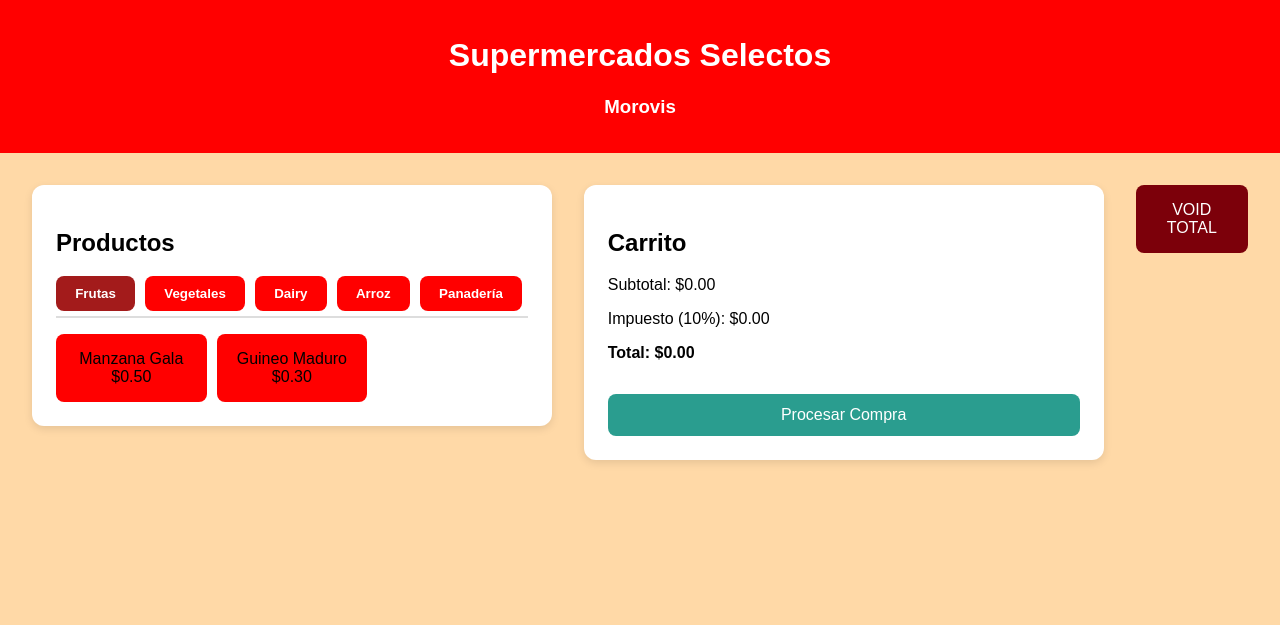
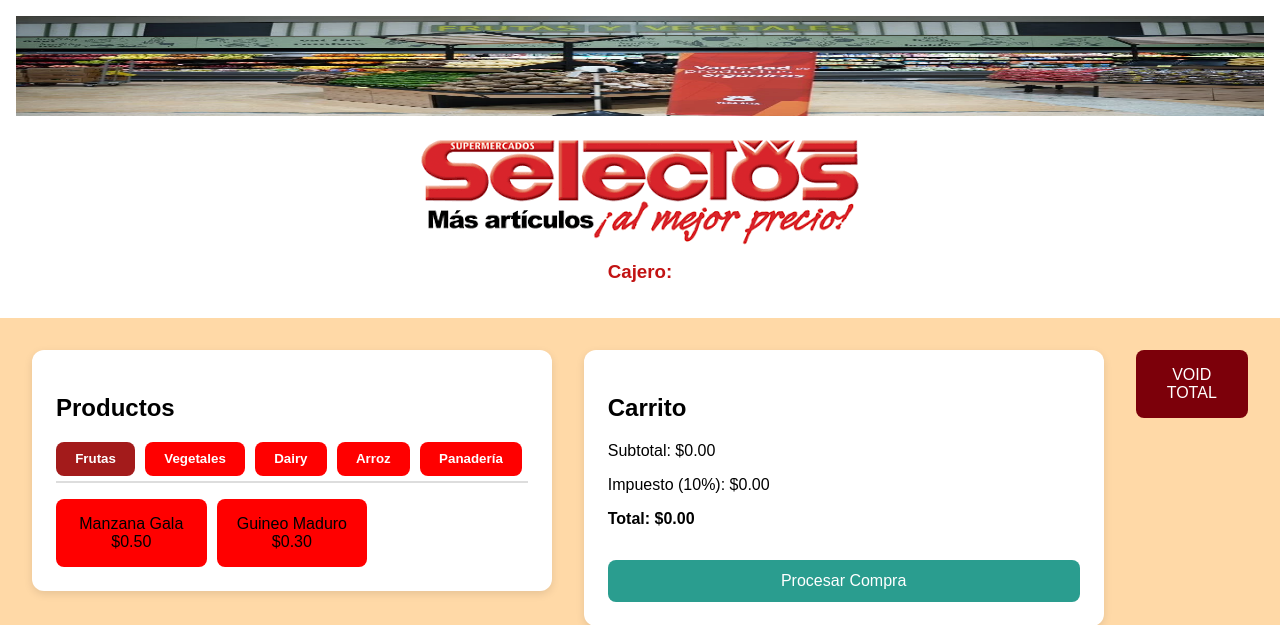
Before and after one commit to yamnielpmc/supermercado_app, a Flask app: page / in a window 1280 px wide. Shown: the top 625 px of the page. Run offline with Flask 3, Linux system fonts and the light colour scheme; data comes from the database, SQL or seed files in the repository.

Commit message:
main v0.2.2

```diff
--- a/app.py
+++ b/app.py
@@ -12,10 +12,19 @@
 @app.route('/procesar_venta', methods=['POST'])
 def procesar_venta():
     data = request.get_json()
+    if not data:
+        return jsonify({'mensaje': 'Datos inválidos'}), 400
+
     detalles = data.get('detalles', [])
     total = data.get('total', 0)
-    registrar_venta(detalles, total)
-    return jsonify({'mensaje': 'Venta registrada con éxito'})
+
+    try:
+        registrar_venta(detalles, total)
+        return jsonify({'mensaje': 'Venta registrada con éxito'}), 200
+    except Exception as e:
+        print("Error al registrar la venta:", e)  # Esto mostrará el error real en terminal
+        return jsonify({'mensaje': 'Error al registrar la venta', 'error': str(e)}), 500
+
 
 if __name__ == '__main__':
     app.run(debug=True)
--- a/models/venta.py
+++ b/models/venta.py
@@ -7,6 +7,7 @@
     cursor = conn.cursor()
     fecha = datetime.now().strftime('%Y-%m-%d %H:%M:%S')
     detalles_json = json.dumps(detalles)
+
     cursor.execute("INSERT INTO ventas (total, fecha, detalles) VALUES (%s, %s, %s)",
         (total, fecha, detalles_json)
     )
--- a/static/styles.css
+++ b/static/styles.css
@@ -6,11 +6,22 @@
 }
 
 header {
-    background-color: #ff0000;
+    background-color: #ffffff;
     font-size: 1rem;
     color: white;
     text-align: center;
     padding: 1rem;
+}
+
+#banner {
+    width: 100%;
+    height: 100px;
+    margin-bottom: 1rem;
+}
+
+#cashier-id {
+    color: #c21313;
+    margin-top: 0.5rem;
 }
 
 main {
--- a/templates/index.html
+++ b/templates/index.html
@@ -4,13 +4,15 @@
     <meta charset="UTF-8">
     <meta name="viewport" content="width=device-width, initial-scale=1.0">
     <title>Selectos - Sistema de Cajas</title>
+    <favicon href="/static/productos/selectosfavicon.png">
     <link rel="stylesheet" href="/static/styles.css">
 </head>
 <body>
     <!--Encabezado del Selectos-->
     <header>
-        <h1>Supermercados Selectos</h1>
-        <h3 id="desc">Morovis</h3>
+        <img src="/static/productos/pasillo.png" alt="Banner de Selectos" id="banner">
+        <img src="/static/productos/selectoslogo.png" alt="Logo de Selectos" id="logo">
+        <h3 id="cashier-id">Cajero: </h3>
     </header>
     <!--Contenido principal-->
     <main>
```
Also changed, not shown: README.md, static/productos/pasillo.png (added), static/productos/selectosfavicon.png (added), static/productos/selectoslogo.png (added).
